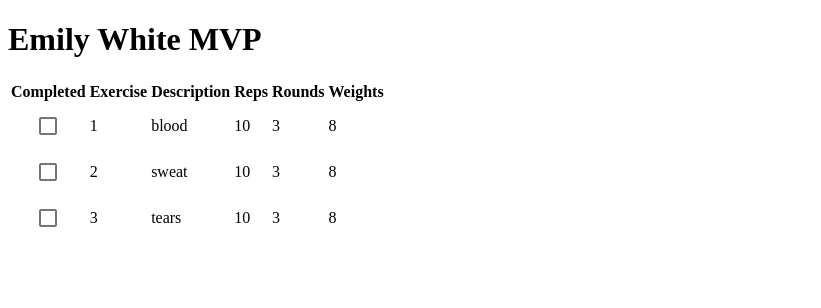
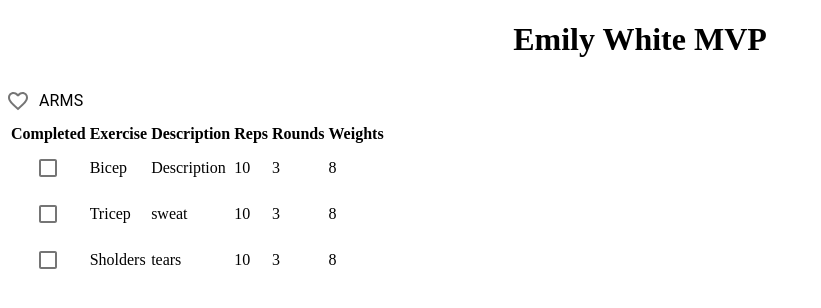
Before and after one commit to 13emwhite/fitness-mvp, a React (Create React App) app in the folder fitness-mvp/: page / in a window 1280 px wide. Shown: the top 308 px of the page, without its empty margins (0-821 px from the left). Built offline with nearby package versions, Linux system fonts and the light colour scheme.

Commit message:
added heart icon

```diff
--- a/fitness-mvp/src/App.css
+++ b/fitness-mvp/src/App.css
@@ -1,38 +1,3 @@
-/* .App {
+.title{
   text-align: center;
 }
-
-.App-logo {
-  height: 40vmin;
-  pointer-events: none;
-}
-
-@media (prefers-reduced-motion: no-preference) {
-  .App-logo {
-    animation: App-logo-spin infinite 20s linear;
-  }
-}
-
-.App-header {
-  background-color: #282c34;
-  min-height: 100vh;
-  display: flex;
-  flex-direction: column;
-  align-items: center;
-  justify-content: center;
-  font-size: calc(10px + 2vmin);
-  color: white;
-}
-
-.App-link {
-  color: #61dafb;
-}
-
-@keyframes App-logo-spin {
-  from {
-    transform: rotate(0deg);
-  }
-  to {
-    transform: rotate(360deg);
-  }
-} */
--- a/fitness-mvp/src/App.jsx
+++ b/fitness-mvp/src/App.jsx
@@ -1,15 +1,20 @@
+import './App.css';
 // import logo from './logo.svg';
-// import './App.css';
 
 import React from 'react';
-import Workouts from './Workouts.jsx'
+import Workouts from './Workouts.jsx';
+
+// import Container from 'react-bootstrap/Container'
+// import Row from 'react-bootstrap/Row'
+// import Col from 'react-bootstrap/Col'
+
 
 class App extends React.Component {
   render() {
     return (
       <div>
-        <h1>Emily White MVP</h1>
-        <Workouts />
+      <h1 class='title'>Emily White MVP</h1>
+      <Workouts />
       </div>
     );
   }
--- a/fitness-mvp/src/Workouts.jsx
+++ b/fitness-mvp/src/Workouts.jsx
@@ -2,11 +2,18 @@ import React from 'react';
 import Table from 'react-bootstrap/Table';
 
 import Checkbox from '@material-ui/core/Checkbox';
-// import CheckBoxOutlineBlankIcon from '@material-ui/icons/CheckBoxOutlineBlank';
-// import CheckBoxIcon from '@material-ui/icons/CheckBox';
+import FormControlLabel from '@material-ui/core/FormControlLabel';
+import FavoriteBorder from '@material-ui/icons/FavoriteBorder';
+import Favorite from '@material-ui/icons/Favorite';
+
 
 const Workouts = () => {
   return (
+    <div>
+      <FormControlLabel
+        control={<Checkbox icon={<FavoriteBorder />} checkedIcon={<Favorite />} name="checkedH" />}
+        label="ARMS"
+      />
       <Table striped bordered hover variant="dark">
         <thead>
           <tr>
@@ -21,15 +28,15 @@ const Workouts = () => {
         <tbody>
           <tr>
           <th><Checkbox/></th>
-      <td>1</td>
-      <td>blood</td>
+            <td>Bicep</td>
+            <td>Description</td>
             <td>10</td>
             <td>3</td>
             <td>8</td>
           </tr>
           <tr>
           <th><Checkbox/></th>
-      <td>2</td>
+            <td>Tricep</td>
             <td>sweat</td>
             <td>10</td>
             <td>3</td>
@@ -37,7 +44,7 @@ const Workouts = () => {
           </tr>
           <tr>
           <th><Checkbox/></th>
-      <td>3</td>
+            <td>Sholders</td>
             <td>tears</td>
             <td>10</td>
             <td>3</td>
@@ -45,6 +52,7 @@ const Workouts = () => {
           </tr>
         </tbody>
       </Table>
+    </div>
   )
 }
 
```
Lines whose indentation alone changed are shown as unchanged.
